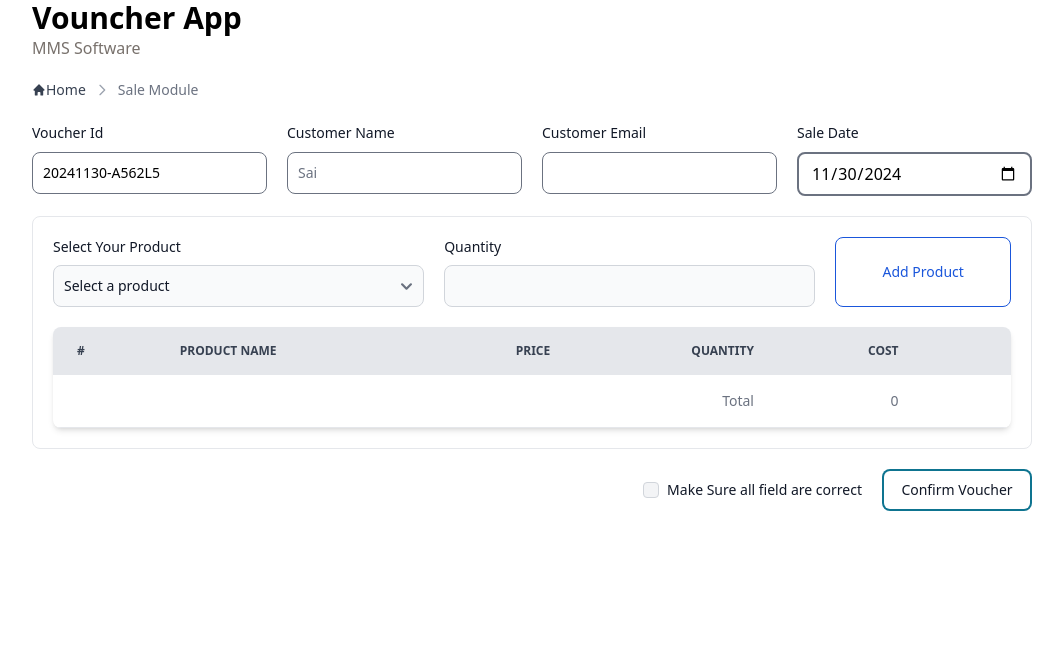
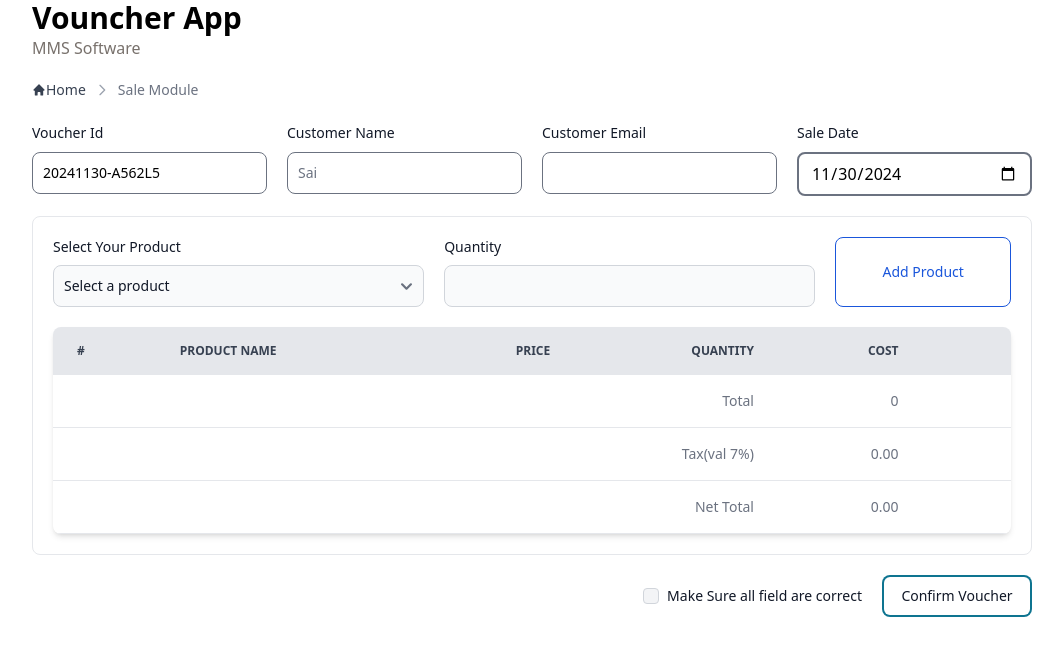
Before and after one commit to Hnin-lwin16/voucher_app_auth_api, a React (Vite) app: page /sale in a window 1280 px wide. Shown: the top 656 px of the page, without its empty margins (108-1171 px from the left). Built offline with nearby package versions, Linux system fonts and the light colour scheme; data requests are answered from the project's data file; what ldrs would draw is missing.

Commit message:
saleList

```diff
--- a/data.json
+++ b/data.json
@@ -1,28 +1,121 @@
 {
   "products": [
     {
-      "name": "Custom Web Applications testing",
-      "price": "350",
-      "created_at": "2024-11-19T03:53:00.709Z",
-      "id": 6
+      "id": 1,
+      "name": "Website Design",
+      "price": 500,
+      "created_at": "2024-11-01 10:30:00"
     },
     {
-      "name": "UI/UX Design ",
-      "price": "600",
-      "created_at": "2024-11-19T04:00:40.416Z",
-      "id": 8
+      "id": 2,
+      "name": "E-commerce Development",
+      "price": 1500,
+      "created_at": "2024-11-02 12:45:00"
+    },
+    {
+      "id": 3,
+      "name": "Mobile App Development",
+      "price": 2500,
+      "created_at": "2024-11-03 14:00:00"
+    },
+    {
+      "id": 4,
+      "name": "SEO Optimization",
+      "price": 300,
+      "created_at": "2024-11-04 09:00:00"
+    },
+    {
+      "id": 5,
+      "name": "WordPress Development",
+      "price": 700,
+      "created_at": "2024-11-05 16:30:00"
+    },
+    {
+      "id": 6,
+      "name": "Custom Web Applications",
+      "price": 3500,
+      "created_at": "2024-11-06 11:15:00"
+    },
+    {
+      "id": 7,
+      "name": "Website Maintenance",
+      "price": 400,
+      "created_at": "2024-11-07 13:45:00"
+    },
+    {
+      "id": 8,
+      "name": "UI/UX Design",
+      "price": 600,
+      "created_at": "2024-11-08 08:00:00"
     },
     {
       "id": 9,
       "name": "Logo Design",
       "price": 250,
       "created_at": "2024-11-09 17:30:00"
+    }
+  ],
+  "vouchers": [
+    {
+      "voucherId": "20241203-EL5KDI",
+      "customer": "wwww",
+      "email": "hninmohmohlwin16@gmail.com",
+      "date": "2024-12-03",
+      "check": true,
+      "records": [
+        {
+          "id": 1733235554217,
+          "product": {
+            "id": 3,
+            "name": "Mobile App Development",
+            "price": 2500,
+            "created_at": "2024-11-03 14:00:00"
+          },
+          "quantity": "5",
+          "cost": 12500
+        },
+        {
+          "id": 1733235561882,
+          "product": {
+            "id": 6,
+            "name": "Custom Web Applications",
+            "price": 3500,
+            "created_at": "2024-11-06 11:15:00"
+          },
+          "quantity": "2",
+          "cost": 7000
+        }
+      ],
+      "total": 19500,
+      "taxi": 1365.0000000000002,
+      "netTotal": 20865,
+      "created_at": "2024-12-03T14:19:31.414Z",
+      "id": 1
     },
     {
-      "id": 10,
-      "name": "Digital Marketing",
-      "price": 800,
-      "created_at": "2024-11-10 19:15:00"
+      "voucherId": "20241203-EY37CM",
+      "customer": "Hnin",
+      "email": "hhml1316@gmail.com",
+      "date": "2024-12-03",
+      "check": true,
+      "records": [
+        {
+          "id": 1733235587601,
+          "product": {
+            "id": 7,
+            "name": "Website Maintenance",
+            "price": 400,
+            "created_at": "2024-11-07 13:45:00"
+          },
+          "quantity": "6",
+          "cost": 2400
+        }
+      ],
+      "total": 2400,
+      "taxi": 168.00000000000003,
+      "netTotal": 2568,
+      "created_at": "2024-12-03T14:19:53.441Z",
+      "id": 2
     }
   ]
 }
--- a/src/components/ProductRow.jsx
+++ b/src/components/ProductRow.jsx
@@ -5,6 +5,7 @@ import { useSWRConfig } from 'swr'
 import { bouncy } from 'ldrs'
 import toast from 'react-hot-toast'
 import { Link } from 'react-router-dom'
+import ShowDateTime from './ShowDateTime'
 
 
 
@@ -48,10 +49,7 @@ const ProductRow = ({product:{
             </Table.Cell>
             <Table.Cell>{name}</Table.Cell>
             <Table.Cell className=' text-end'>{price}</Table.Cell>
-            <Table.Cell className=' text-end'>
-                <p>{date}</p>
-                <p>{time}</p>
-            </Table.Cell>
+            <ShowDateTime created_at={created_at}/>
             <Table.Cell className=' text-end'>
             <Button.Group>
       <Button color="gray" className='flex items-center justify-center w-10' >
--- a/src/components/SaleForm.jsx
+++ b/src/components/SaleForm.jsx
@@ -24,6 +24,7 @@ const SaleForm = () => {
 
       if(isExisted){
         changeQuantity(isExisted.id,data.quantity);
+        reset();
       }else{
         const item = {
           id: Date.now(),
@@ -34,6 +35,7 @@ const SaleForm = () => {
 
         }
         addRecord(item);
+        reset();
       }
 
 
--- /dev/null
+++ b/src/components/SaleListRow.jsx
@@ -0,0 +1,71 @@
+import React, { useState } from 'react'
+import { Button, Label, Table, TextInput } from 'flowbite-react'
+import {  HiPencilSquare, HiPlus,  HiTrash } from 'react-icons/hi2'
+import ShowDateTime from './ShowDateTime'
+import { useSWRConfig } from 'swr'
+import { bouncy } from 'ldrs'
+import toast from 'react-hot-toast'
+import axios from 'axios'
+import { list } from 'postcss'
+bouncy.register()
+const SaleListRow = ({list:{
+   voucherId,
+   id,
+    customer,
+    date,
+    email,
+    created_at
+}}) => {
+
+
+    const {mutate} = useSWRConfig();
+    const [deleteLoading,setDeleteLoading] = useState(false);
+    // console.log(voucherId)
+  const handleSaleDelete = async ()=>{
+
+    await fetch(import.meta.env.VITE_BASE_URL + `/vouchers/${id}`, {
+      method: "DELETE",
+    });
+    toast.success("Voucher deleted successfully");
+    mutate(import.meta.env.VITE_BASE_URL + `/vouchers`);
+
+  console.log(`http://localhost:5000/vouchers/${id}`)
+  // console.log(import.meta.env.VITE_BASE_URL+`/vouchers/${id}`)
+
+  }
+  return (
+
+    <>
+
+
+      <Table.Row className="bg-white dark:border-gray-700 dark:bg-gray-800">
+        <Table.Cell className="whitespace-nowrap font-medium text-gray-900 dark:text-white">
+        1
+        </Table.Cell>
+        <Table.Cell>{customer}</Table.Cell>
+        <Table.Cell className=' text-end'>{email}</Table.Cell>
+       <ShowDateTime created_at={created_at}/>
+        <Table.Cell className=' text-end'>
+
+
+        <Button color="gray" className=' flex items-center justify-center w-10' onClick={handleSaleDelete}>
+        {
+            deleteLoading ? (<l-bouncy
+                size="15"
+                speed="1.75"
+                color="black"
+              ></l-bouncy>):(<HiTrash className='text-red-600'/>)
+        }
+
+        </Button>
+
+
+
+        </Table.Cell>
+      </Table.Row>
+    </>
+
+  )
+}
+
+export default SaleListRow
--- /dev/null
+++ b/src/components/ShowDateTime.jsx
@@ -0,0 +1,26 @@
+import React from 'react'
+import { Button, Label, Table, TextInput } from 'flowbite-react'
+
+const ShowDateTime = ({created_at}) => {
+    const created = new Date(created_at);
+    const date = created.toLocaleDateString('de-DE',{
+        day: 'numeric',
+        month: 'short',
+        year: '2-digit',
+    });
+    const time = created.toLocaleTimeString('de-DE',{
+        hour: '2-digit',
+        minute: '2-digit',
+        hour12: true,
+    });
+  return (
+   <>
+   <Table.Cell className=' text-end'>
+                <p>{date}</p>
+                <p>{time}</p>
+            </Table.Cell>
+   </>
+  )
+}
+
+export default ShowDateTime
--- a/src/components/VouncherInfo.jsx
+++ b/src/components/VouncherInfo.jsx
@@ -1,7 +1,10 @@
-import React from 'react'
+import React, { useState } from 'react'
 import { Button, Checkbox, Datepicker, Label, TextInput } from 'flowbite-react'
 import { useForm } from 'react-hook-form';
 import SaleForm from './SaleForm';
+import useRecordStore from '../store/useRecordStore';
+import axios from 'axios';
+import toast from 'react-hot-toast';
 
 const VouncherInfo = () => {
     const{
@@ -12,11 +15,29 @@ const VouncherInfo = () => {
             errors
         }
     } = useForm();
-    const [sendLoading,setSendLoading] = React.useState(false);
-    const handleForm = (data) => {
+    const {records,resetRecord} = useRecordStore();
+    const [sendLoading,setSendLoading] = useState(false);
 
+    const handleForm = async (sale) => {
+      setSendLoading(true);
+       const total = records.reduce((total,record)=>total+record.cost,0);
+      const taxi = total * 0.07;
+      const netTotal = total+taxi;
+      const created_at = new Date();
+
+      const {data} = await axios.post(import.meta.env.VITE_BASE_URL+"/vouchers", {...sale,records,total,taxi,netTotal,created_at},{
+        headers: {
+          'Content-Type': 'application/json'
+        }
+      })
+
+      setSendLoading(false);
+
+      toast.success('Successfully Voucher Created!')
         // const data= await res.json();
-        console.log(data)
+        // console.log({...sale,records,total,taxi,netTotal})
+        reset();
+      resetRecord();
       }
 
        // Function to generate a random alphanumeric string
@@ -96,7 +117,7 @@ const VouncherInfo = () => {
      <SaleForm/>
     <div className=' flex gap-5 justify-end'>
     <div className="flex items-center gap-2">
-        <Checkbox id="remember" {...register("check",{ required: true })}/>
+        <Checkbox form='form' id="remember" {...register("check",{ required: true })}/>
         <Label htmlFor="remember">Make Sure all field are correct</Label>
 
       </div>
--- a/src/components/VouncherTable.jsx
+++ b/src/components/VouncherTable.jsx
@@ -4,6 +4,9 @@ import VoucherListRow from './VoucherListRow';
 <VoucherListRow/>
 const VouncherTable = () => {
   const {records} = useRecordStore();
+  const total = records.reduce((total,record)=>total+record.cost,0);
+  const taxi = total * 0.07;
+  const netTotal = total+taxi;
 
   return (
     <div className="relative shadow-md sm:rounded-lg overflow-hidden">
@@ -31,14 +34,28 @@ const VouncherTable = () => {
         </tr>
       </thead>
       <tbody id="recordGroup">
-     {records.map((record,index)=> <VoucherListRow record={record} index={index}/>)}
+     {records.map((record,index)=> <VoucherListRow key={index} record={record} index={index}/>)}
       </tbody>
       <tfoot>
         <tr className="border-b">
           <td className="px-6 py-4 text-end" colSpan={4}>
             Total
           </td>
-          <td className="px-6 py-4 text-end">{records.reduce((total,record)=>total+record.cost,0)}</td>
+          <td className="px-6 py-4 text-end">{total}</td>
+          <td className="px-6 py-4 text-end"> </td>
+        </tr>
+        <tr className="border-b">
+          <td className="px-6 py-4 text-end" colSpan={4}>
+            Tax(val 7%)
+          </td>
+          <td className="px-6 py-4 text-end">{taxi.toFixed(2)}</td>
+          <td className="px-6 py-4 text-end"> </td>
+        </tr>
+        <tr className="border-b">
+          <td className="px-6 py-4 text-end" colSpan={4}>
+            Net Total
+          </td>
+          <td className="px-6 py-4 text-end">{netTotal.toFixed(2)}</td>
           <td className="px-6 py-4 text-end"> </td>
         </tr>
 
--- a/src/store/useRecordStore.js
+++ b/src/store/useRecordStore.js
@@ -19,7 +19,10 @@ const useRecordStore = create((set)=>({
                 return record;
             })
         }))
-    }
+    },
+    resetRecord: () => {
+        set({ records: [] });
+      },
 
 }))
 export default useRecordStore;
```
Also changed, not shown: backup.data.json (+62 -1 lines), src/components/VouncherList.jsx (+32 -20 lines).
